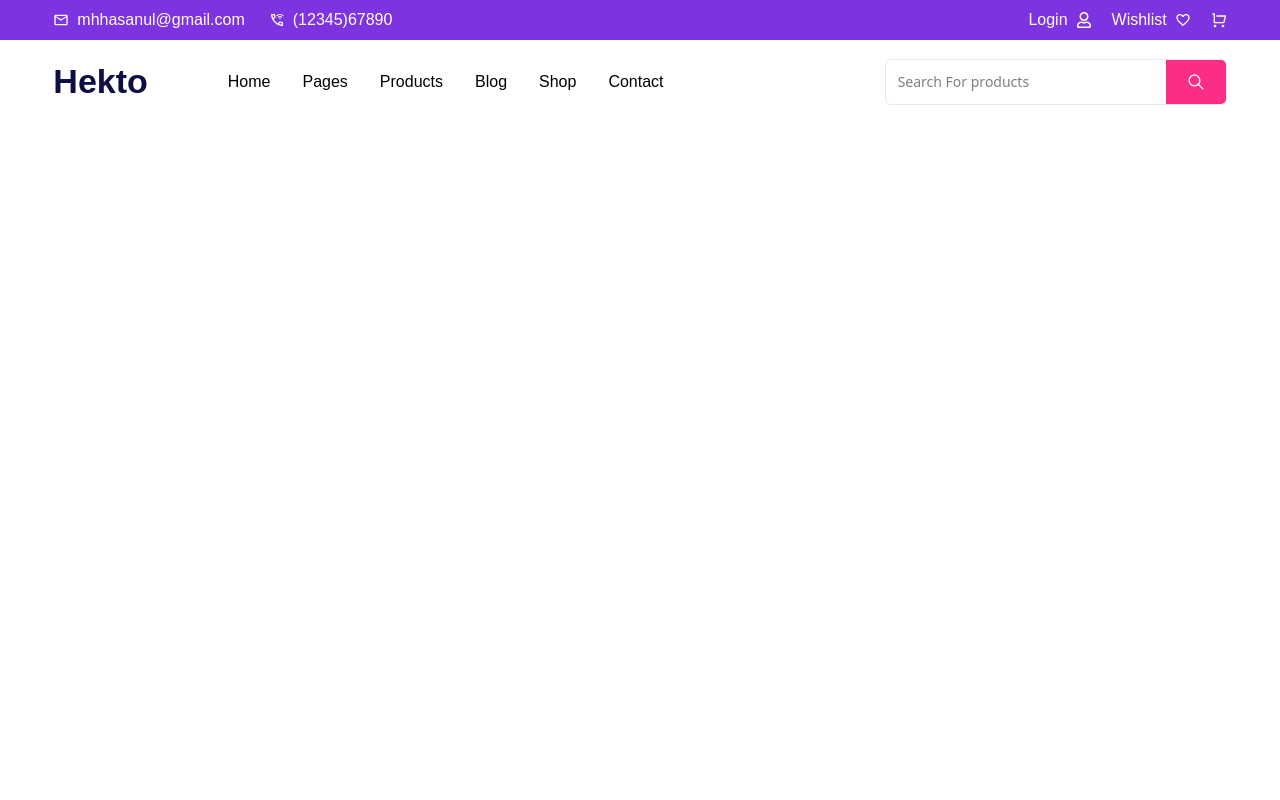
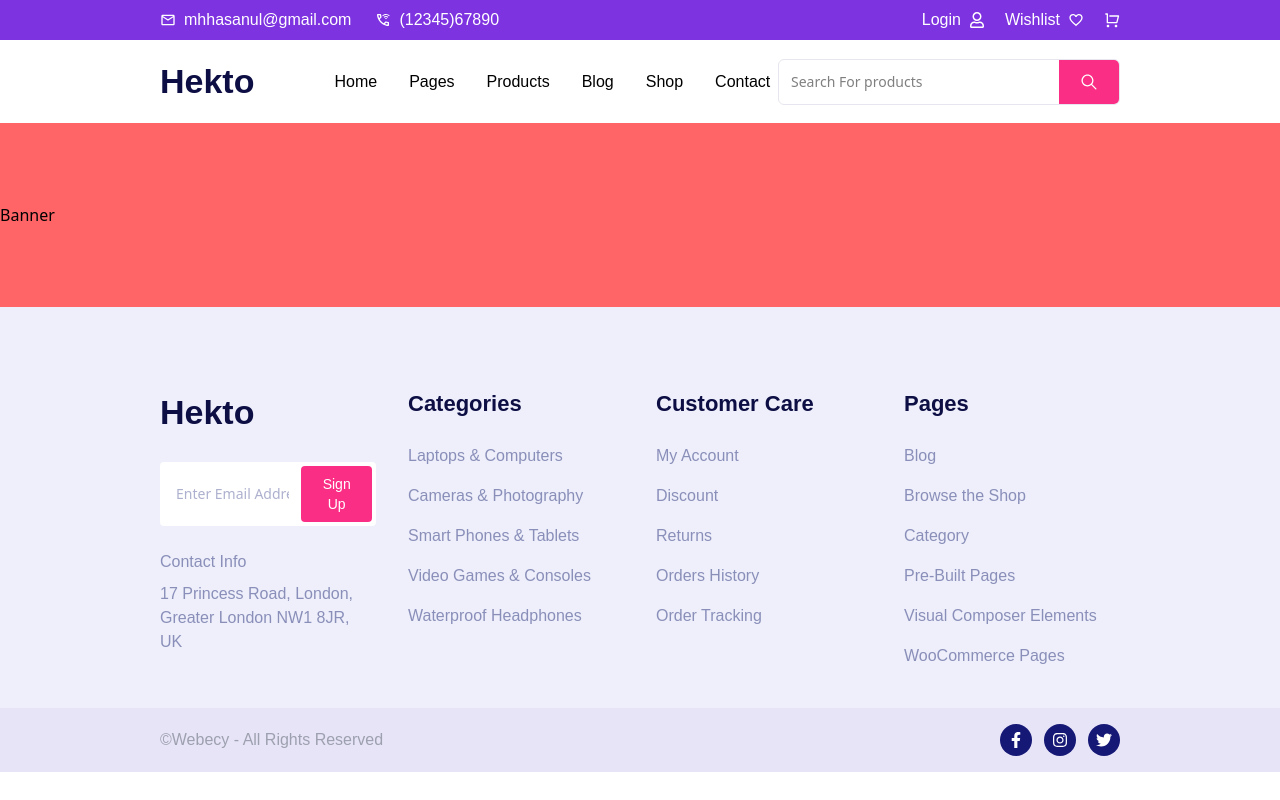
Before and after one commit to khaled6013/E-commerce--M-, a React (Vite) app: page / in a window 1280 px wide. Built offline with nearby package versions, Linux system fonts and the light colour scheme.

Commit message:
footer done

```diff
--- /dev/null
+++ b/src/components/Banner.jsx
@@ -0,0 +1,9 @@
+import React from 'react'
+
+const Banner = () => {
+  return (
+    <div className='py-20 bg-red-400'>Banner</div>
+  )
+}
+
+export default Banner
--- /dev/null
+++ b/src/components/Footer.jsx
@@ -0,0 +1,85 @@
+import React from 'react';
+import { FaFacebookF, FaTwitter, FaInstagram } from "react-icons/fa";
+
+const Footer = () => {
+  return (
+    <div className='bg-[#EEEFFB]'>
+      <div className='lg:w-9/12 w-11/12 mx-auto pt-20 pb-10'>
+        <div className='grid grid-cols-1 md:grid-cols-2 lg:grid-cols-4 gap-8'>
+          <div className='space-y-6'>
+            <h2 className='font-josefin text-[34px] text-[#0D0E43] font-bold'>Hekto</h2>
+
+            <div className='flex items-center bg-white p-1 rounded w-full max-w-75'>
+              <input
+                type="email"
+                placeholder='Enter Email Address'
+                className='w-full px-3 py-2 text-sm outline-none text-[#8A8FB9] bg-transparent placeholder:text-[#8A8FB9]/70'
+              />
+              <button className='bg-[#FB2E86] text-white px-5 py-2 text-sm font-medium font-josefin rounded-sm hover:bg-[#F94C9B] transition-all'>
+                Sign Up
+              </button>
+            </div>
+
+            <div className='space-y-2'>
+              <p className='text-[#8A8FB9] font-josefin text-[16px]'>Contact Info</p>
+              <p className='text-[#8A8FB9] font-josefin text-[16px] leading-6'>
+                17 Princess Road, London, Greater London NW1 8JR, UK
+              </p>
+            </div>
+          </div>
+          <div>
+            <h3 className='font-josefin text-[22px] text-[#0D0E43] font-bold mb-6'>Categories</h3>
+            <ul className='space-y-4 text-[#8A8FB9] font-josefin text-[16px]'>
+              {['Laptops & Computers', 'Cameras & Photography', 'Smart Phones & Tablets', 'Video Games & Consoles', 'Waterproof Headphones'].map((item, index) => (
+                <li key={index} className='cursor-pointer hover:text-[#FB2E86] transition-colors'>
+                  {item}
+                </li>
+              ))}
+            </ul>
+          </div>
+          <div>
+            <h3 className='font-josefin text-[22px] text-[#0D0E43] font-bold mb-6'>Customer Care</h3>
+            <ul className='space-y-4 text-[#8A8FB9] font-josefin text-[16px]'>
+              {['My Account', 'Discount', 'Returns', 'Orders History', 'Order Tracking'].map((item, index) => (
+                <li key={index} className='cursor-pointer hover:text-[#FB2E86] transition-colors'>
+                  {item}
+                </li>
+              ))}
+            </ul>
+          </div>
+          <div>
+            <h3 className='font-josefin text-[22px] text-[#0D0E43] font-bold mb-6'>Pages</h3>
+            <ul className='space-y-4 text-[#8A8FB9] font-josefin text-[16px]'>
+              {['Blog', 'Browse the Shop', 'Category', 'Pre-Built Pages', 'Visual Composer Elements', 'WooCommerce Pages'].map((item, index) => (
+                <li key={index} className='cursor-pointer hover:text-[#FB2E86] transition-colors'>
+                  {item}
+                </li>
+              ))}
+            </ul>
+          </div>
+
+        </div>
+      </div>
+      <div className='bg-[#E7E4F8] py-4'>
+        <div className='lg:w-9/12 w-11/12 mx-auto flex flex-col sm:flex-row justify-between items-center gap-4'>
+          <p className='text-[#9DA0AE] font-josefin text-[16px]'>
+            ©Webecy - All Rights Reserved
+          </p>
+          <div className='flex items-center gap-3'>
+            <div className='w-8 h-8 rounded-full bg-[#151875] flex justify-center items-center text-white cursor-pointer hover:bg-[#FB2E86] transition-all'>
+              <FaFacebookF size={16}/>
+            </div>
+            <div className='w-8 h-8 rounded-full bg-[#151875] flex justify-center items-center text-white cursor-pointer hover:bg-[#FB2E86] transition-all'>
+              <FaInstagram size={16}/>
+            </div>
+            <div className='w-8 h-8 rounded-full bg-[#151875] flex justify-center items-center text-white cursor-pointer hover:bg-[#FB2E86] transition-all'>
+              <FaTwitter size={16}/>
+            </div>
+          </div>
+        </div>
+      </div>
+    </div>
+  )
+}
+
+export default Footer
--- a/src/components/Heading.jsx
+++ b/src/components/Heading.jsx
@@ -8,7 +8,7 @@ const Heading = () => {
     return (
         <>
             <div className="py-2 bg-[#7E33E0]">
-                <div className="lg:w-11/12 w-[95%] sm:w-10/12 mx-auto">
+                <div className="lg:w-9/12 w-[95%] sm:w-10/12 mx-auto">
                     <div className="flex flex-col md:flex-row justify-between items-center gap-2 md:gap-0">
                         <div className="flex items-center gap-2 sm:gap-6 text-white text-[14px] sm:text-[16px] font-josefin">
                             <div className="flex items-center gap-2">
--- a/src/components/Navbar.jsx
+++ b/src/components/Navbar.jsx
@@ -9,7 +9,7 @@ const Navbar = () => {
 
     return (
         <nav className='py-4 bg-white'>
-            <div className="lg:w-11/12 w-10/12 mx-auto relative">
+            <div className="lg:w-9/12 w-11/12 mx-auto relative">
                 <div className="flex justify-between items-center">
 
                     <div className="flex items-center gap-x-20">
--- a/src/pages/Home.jsx
+++ b/src/pages/Home.jsx
@@ -1,12 +1,16 @@
 import React from 'react'
 import Navbar from '../components/Navbar'
 import Heading from '../components/Heading'
+import Banner from '../components/Banner'
+import Footer from '../components/Footer'
 
 const Home = () => {
     return (
         <>
             <Heading></Heading>
             <Navbar></Navbar>
+            <Banner></Banner>
+            <Footer></Footer>
         </>
     )
 }
```
